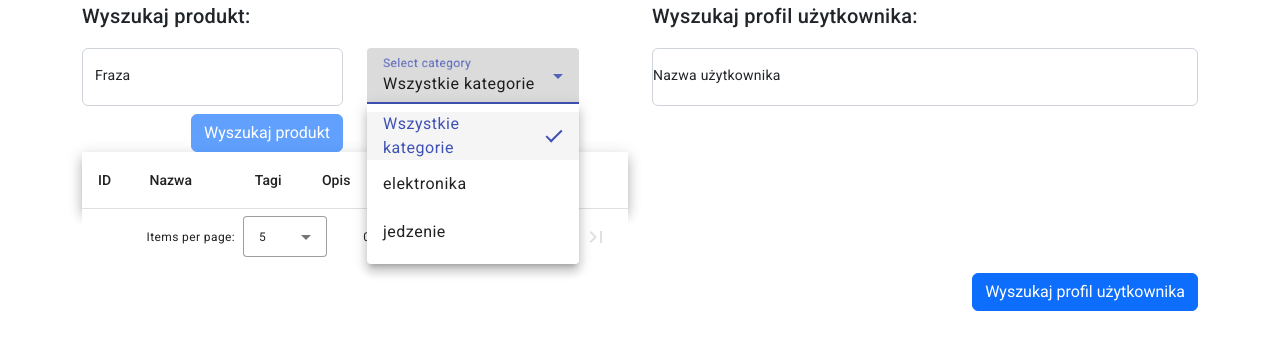
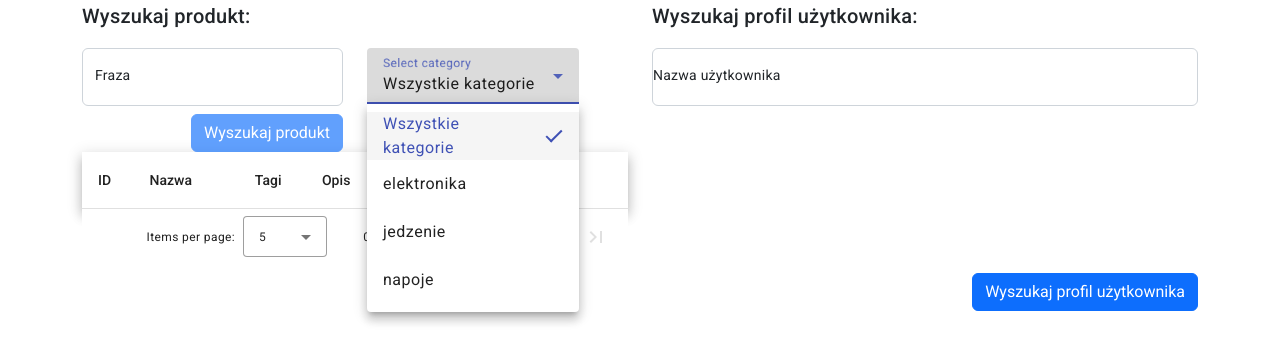
Before and after one commit to TGSK-ProjektIO/Projekcik, an Angular app: page / in a window 1280 px wide. Both pictures are taken after a click on the element "Wszystkie kategorie". Shown: the top 362 px of the page. Built offline with nearby package versions, Linux system fonts and the light colour scheme.

Commit message:
Added category class with select

```diff
--- /dev/null
+++ b/src/app/wyszukiwanie/Kategoria.ts
@@ -0,0 +1,7 @@
+export class Kategoria {
+  constructor(
+    public categoryId: number,
+    public categoryName: string,
+    public attributes: Array<string>
+  ) {}
+}
--- /dev/null
+++ b/src/app/wyszukiwanie/KategoriaSearch.ts
@@ -0,0 +1,11 @@
+import {Kategoria} from "./Kategoria";
+
+export class KategoriaSearch {
+
+/*  categories: Kategoria[] = [
+    {categoryId: 1, categoryName: 'elektronika', attributes: [] },
+    {categoryId: 2, categoryName: 'jedzenie', attributes: [] },
+    {categoryId: 3, categoryName: 'napoje', attributes: [] },
+  ]*/
+
+}
--- a/src/app/wyszukiwanie/ProductSearch.ts
+++ b/src/app/wyszukiwanie/ProductSearch.ts
@@ -8,7 +8,8 @@ export class ProductSearch {
     {productId:4, productName:'Mikrofala OK',      tags: ["mikrofala", "800w"] ,   description: "Genialna mikrofala", categoryID: "elektronika",   numberOfOpinions: 1},
     {productId:5, productName:'Lodowka Amica',     tags: ["lodowka", "frost"] ,    description: "Genialna lodowka",   categoryID: "elektronika",   numberOfOpinions: 5},
     {productId:6, productName:'Hamburger',         tags: ["gluten", "mieso"] ,     description: "Pyszny hamburger",   categoryID: "jedzenie",      numberOfOpinions: 30},
-    {productId:7, productName:'Chleb',             tags: ["bez glutenu", "mieso"] ,description: "Pyszny chleb",       categoryID: "jedzenie",      numberOfOpinions: 20}
+    {productId:7, productName:'Chleb',             tags: ["bez glutenu", "mieso"] ,description: "Pyszny chleb",       categoryID: "jedzenie",      numberOfOpinions: 20},
+    {productId:8, productName:'Sok jablkowy',      tags: ["cukier", "sok"]               ,description: "Pyszny sok",         categoryID: "napoje",      numberOfOpinions: 60}
   ];
 
 
--- a/src/app/wyszukiwanie/wyszukiwanie.component.html
+++ b/src/app/wyszukiwanie/wyszukiwanie.component.html
@@ -14,15 +14,14 @@
         <div class="col">
           <mat-form-field appearance="fill">
             <mat-label>Select category</mat-label>
-            <mat-select [(value)]="selected">
+            <mat-select [(ngModel)]="selected" name="category">
               <mat-option value="all">Wszystkie kategorie</mat-option>
-              <mat-option value="elektronika">elektronika</mat-option>
-              <mat-option value="jedzenie">jedzenie</mat-option>
+              <mat-option *ngFor="let cat of categories" [value]="cat.categoryName">{{cat.categoryName}}</mat-option>
             </mat-select>
           </mat-form-field>
         </div>
       </div>
-      <table mat-table [dataSource]="dataSource" class="mat-elevation-z8" matSort>
+      <table mat-table [dataSource]="dataSource" class="mat-elevation-z8" matSort >
         <ng-container matColumnDef="productId">
           <th mat-header-cell *matHeaderCellDef> ID </th>
           <td mat-cell *matCellDef="let element"> {{element.productId}}</td>
--- a/src/app/wyszukiwanie/wyszukiwanie.component.ts
+++ b/src/app/wyszukiwanie/wyszukiwanie.component.ts
@@ -5,6 +5,8 @@ import {MatTableDataSource, MatTableModule} from '@angular/material/table';
 import {Product} from "./Product";
 import {ProductSearch} from "./ProductSearch";
 import {MatPaginator} from "@angular/material/paginator";
+import {Kategoria} from "./Kategoria";
+import {KategoriaSearch} from "./KategoriaSearch";
 
 @Component({
   selector: 'app-wyszukiwanie',
@@ -18,6 +20,11 @@ export class WyszukiwanieComponent implements AfterViewInit {
   searchedProducts: Product[] = [];
   selected = 'all';
 
+  categories: Kategoria[] = [
+    {categoryId: 1, categoryName: 'elektronika', attributes: [] },
+    {categoryId: 2, categoryName: 'jedzenie', attributes: [] },
+    {categoryId: 3, categoryName: 'napoje', attributes: [] }
+  ]
   displayedColumns: string[] = ['productId', 'productName', 'productTag', 'productDescription', 'categoryID', 'numberOfOpinions' ];
   dataSource : MatTableDataSource<Product> = new MatTableDataSource<Product>(this.searchedProducts);
 
```
